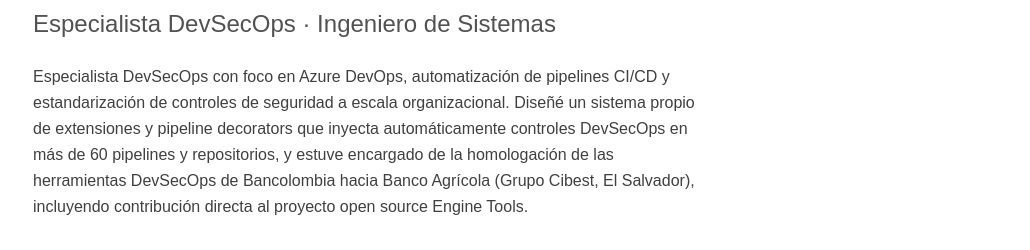
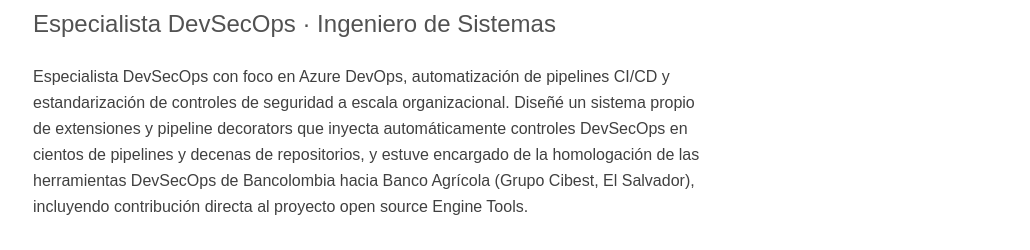
Before and after one commit to jdiegoisaza/jdiegoisazaCV, a Next.js app: page / in a window 1280 px wide. Shown: the part 305-555 px from the top of the page, without its empty margins (119-1149 px from the left). Built offline with nearby package versions, Linux system fonts and the light colour scheme.

Commit message:
Habilita despliegue dual: Azure Static Web Apps + GitHub Pages via GitHub Actions

```diff
--- a/app/components/Hero.js
+++ b/app/components/Hero.js
@@ -28,7 +28,7 @@
             Contactar
           </a>
           <a
-            href="/CV_JuanIsaza.pdf"
+            href={`${process.env.NEXT_PUBLIC_BASE_PATH || ""}/CV_JuanIsaza.pdf`}
             className="rounded-md border border-neutral-300 dark:border-neutral-700 px-5 py-2.5 text-sm font-medium text-neutral-700 dark:text-neutral-300 hover:border-blue-600 hover:text-blue-600 dark:hover:border-blue-400 dark:hover:text-blue-400 transition-colors"
           >
             Descargar CV
--- a/app/data/cv.mjs
+++ b/app/data/cv.mjs
@@ -14,10 +14,10 @@
   // Solo para el PDF (\extrainfo en el header, después de LinkedIn).
   sitioWeb: "https://salmon-bush-02614530f.7.azurestaticapps.net/",
   resumen:
-    "Especialista DevSecOps con foco en Azure DevOps, automatización de pipelines CI/CD y estandarización de controles de seguridad a escala organizacional. Diseñé un sistema propio de extensiones y pipeline decorators que inyecta automáticamente controles DevSecOps en más de 60 pipelines y repositorios, y estuve encargado de la homologación de las herramientas DevSecOps de Bancolombia hacia Banco Agrícola (Grupo Cibest, El Salvador), incluyendo contribución directa al proyecto open source Engine Tools.",
+    "Especialista DevSecOps con foco en Azure DevOps, automatización de pipelines CI/CD y estandarización de controles de seguridad a escala organizacional. Diseñé un sistema propio de extensiones y pipeline decorators que inyecta automáticamente controles DevSecOps en cientos de pipelines y decenas de repositorios, y estuve encargado de la homologación de las herramientas DevSecOps de Bancolombia hacia Banco Agrícola (Grupo Cibest, El Salvador), incluyendo contribución directa al proyecto open source Engine Tools.",
   // Versión más completa usada en el PDF (el hero del sitio usa la versión corta de arriba).
   perfilCV:
-    "Especialista DevSecOps con foco en Azure DevOps, automatización de pipelines CI/CD y estandarización de controles de seguridad a escala organizacional. Diseñé un sistema propio de extensiones y pipeline decorators que inyecta automáticamente controles DevSecOps en más de 60 pipelines y repositorios, y estuve encargado de la homologación de las herramientas DevSecOps de Bancolombia hacia Banco Agrícola (Grupo Cibest, El Salvador), incluyendo contribución directa al proyecto open source Engine Tools. Ingeniero de Sistemas (Universidad de Antioquia), con bases en desarrollo web (Java, Angular). Experiencia integrando controles SAST, SCA, detección de secretos y escaneo de IaC (SonarQube, JFrog Xray, Trivy, Gitleaks, TruffleHog, Checkov). Certificado en Google Cloud (incluye fundamentos de Kubernetes). Orientado a seguridad desde el diseño (shift-left), automatización con Python, PowerShell y Bash, y colaboración ágil (Scrum).",
+    "Especialista DevSecOps con foco en Azure DevOps, automatización de pipelines CI/CD y estandarización de controles de seguridad a escala organizacional. Diseñé un sistema propio de extensiones y pipeline decorators que inyecta automáticamente controles DevSecOps en más de 600 pipelines y repositorios, y estuve encargado de la homologación de las herramientas DevSecOps de Bancolombia hacia Banco Agrícola (Grupo Cibest, El Salvador), incluyendo contribución directa al proyecto open source Engine Tools. Ingeniero de Sistemas (Universidad de Antioquia), con bases en desarrollo web (Java, Angular). Experiencia integrando controles SAST, SCA, detección de secretos y escaneo de IaC (SonarQube, JFrog Xray, Trivy, Gitleaks, TruffleHog, Checkov). Certificado en Google Cloud (incluye fundamentos de Kubernetes). Orientado a seguridad desde el diseño (shift-left), automatización con Python, PowerShell y Bash, y colaboración ágil (Scrum).",
 };
 
 export const experiencia = [
--- a/next.config.mjs
+++ b/next.config.mjs
@@ -1,10 +1,18 @@
-// Azure Static Web Apps sirve en la raíz de su propio dominio, no necesita basePath.
+// Azure Static Web Apps sirve en la raíz (no necesita basePath).
+// GitHub Pages (repo de proyecto, no usuario.github.io) sirve bajo /jdiegoisazaCV/.
+// Cada pipeline exporta NEXT_PUBLIC_BASE_PATH según el destino; en local/Azure queda vacío.
+const basePath = process.env.NEXT_PUBLIC_BASE_PATH || "";
+
 /** @type {import('next').NextConfig} */
 const nextConfig = {
   output: "export",
   images: {
     unoptimized: true,
   },
+  ...(basePath ? { basePath, assetPrefix: `${basePath}/` } : {}),
+  env: {
+    NEXT_PUBLIC_BASE_PATH: basePath,
+  },
 };
 
 export default nextConfig;
```
